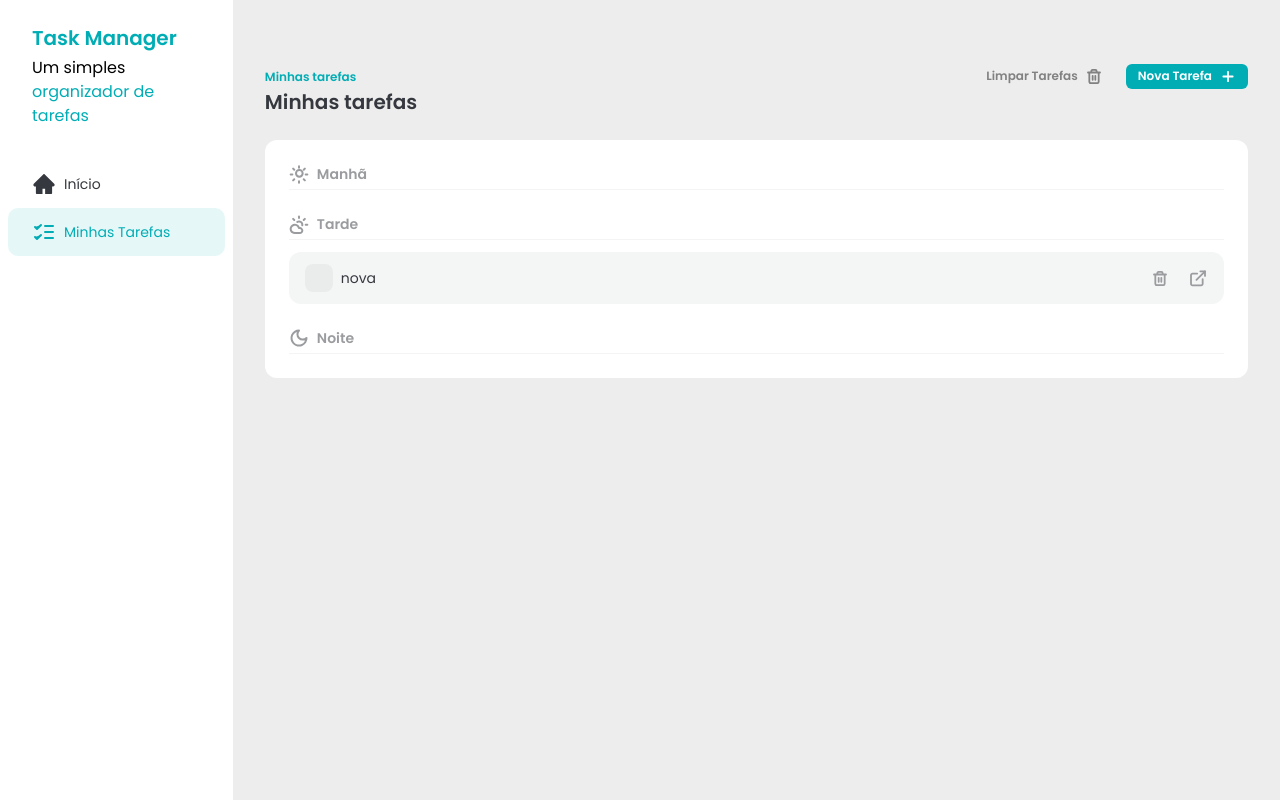
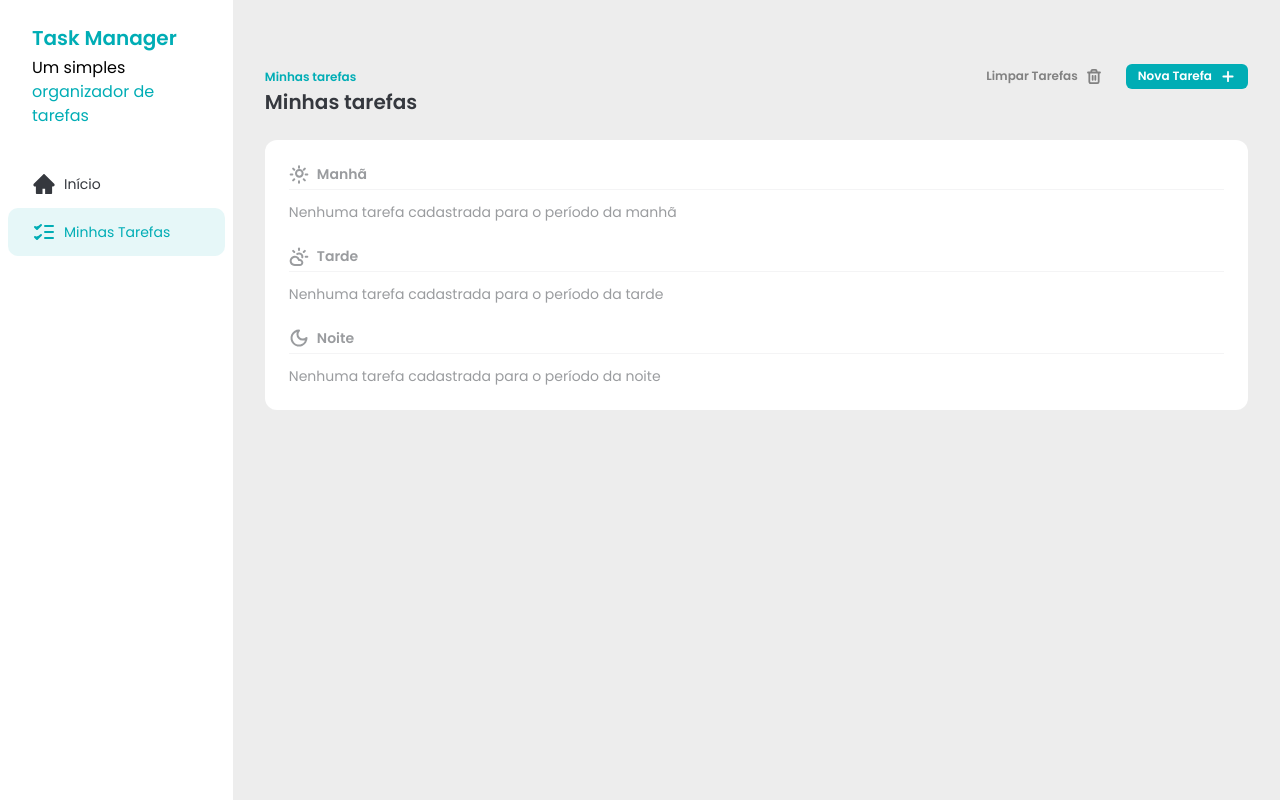
Before and after one commit to VinicyosFerreira/To-Do-List-Manager, a React (Vite) app: page / in a window 1280 px wide. Built offline with nearby package versions, Linux system fonts and the light colour scheme; data requests are answered from the project's data file.

Commit message:
feat: ensure empty message is shown on Tasks component

```diff
--- a/db.json
+++ b/db.json
@@ -1,11 +1,3 @@
 {
-  "tasks": [
-    {
-      "id": "83b2b39c-8879-4215-aa6c-75927fefcccd",
-      "title": "nova",
-      "description": "dsada131321",
-      "period": "afternoon",
-      "status": "not_started"
-    }
-  ]
+  "tasks": []
 }
--- a/src/components/Tasks.jsx
+++ b/src/components/Tasks.jsx
@@ -107,6 +107,11 @@ const Tasks = () => {
             {/* MANHÃ */}
             <div className="space-y-3">
                <TasksSeparator title="Manhã" icon={<SunIcon />} />
+               {morningTasks.length === 0 && (
+                  <p className="text-sm text-brand-text-gray">
+                     Nenhuma tarefa cadastrada para o período da manhã
+                  </p>
+               )}
                {morningTasks.map((task) => (
                   <TaskItem
                      task={task}
@@ -122,6 +127,11 @@ const Tasks = () => {
             {/* TARDE */}
             <div className="my-6 space-y-3">
                <TasksSeparator title="Tarde" icon={<CloudSunIcon />} />
+               {afternoonTasks.length === 0 && (
+                  <p className="text-sm text-brand-text-gray">
+                     Nenhuma tarefa cadastrada para o período da tarde
+                  </p>
+               )}
                {afternoonTasks.map((task) => (
                   <TaskItem
                      task={task}
@@ -137,6 +147,11 @@ const Tasks = () => {
             {/* NOITE */}
             <div className="space-y-3">
                <TasksSeparator title="Noite" icon={<MoonIcon />} />
+               {eveningTasks.length === 0 && (
+                  <p className="text-sm text-brand-text-gray">
+                     Nenhuma tarefa cadastrada para o período da noite
+                  </p>
+               )}
                {eveningTasks.map((task) => (
                   <TaskItem
                      task={task}
```
